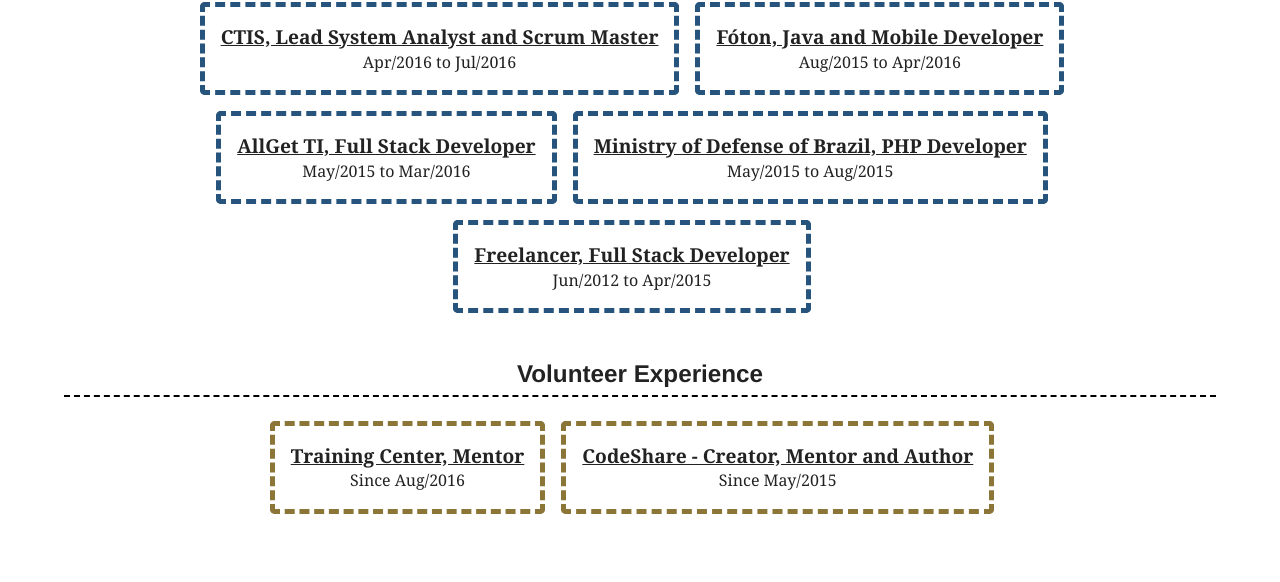
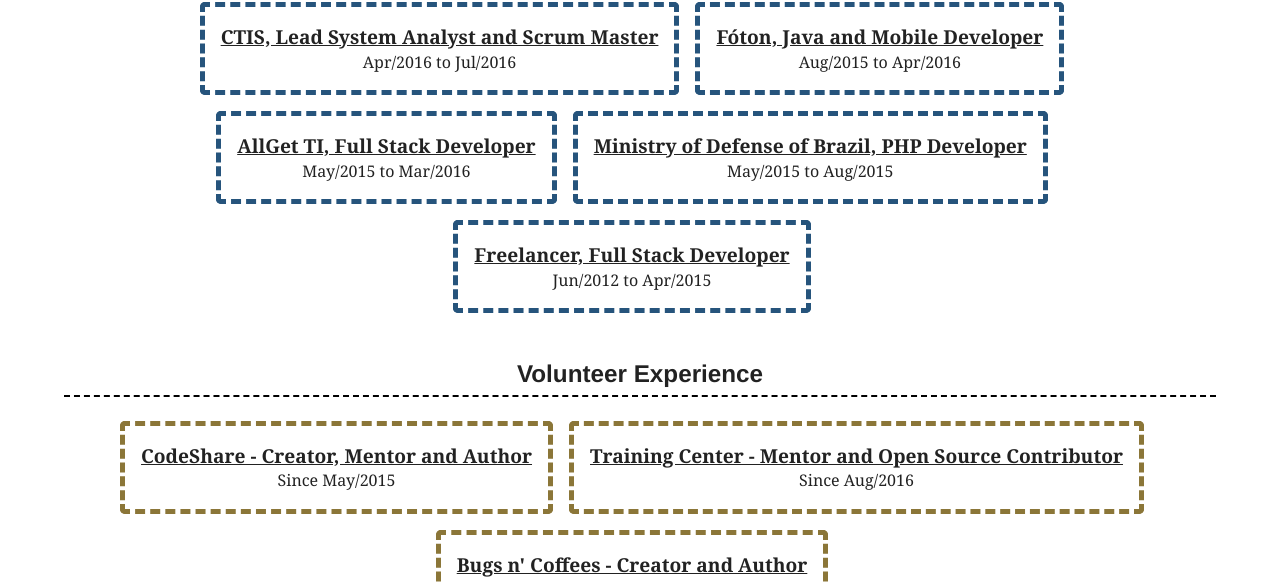
Before and after one commit to WendellAdriel/personal-site, a Gatsby site: page /cv in a window 1280 px wide. Shown: the part 2500-3082 px from the top of the page. Built offline with nearby package versions, Linux system fonts and the light colour scheme; Gatsby itself is replaced by a stand-in of ours; some packages are replaced by stand-ins of ours.

Commit message:
updated info

```diff
--- a/src/pages/skills.js
+++ b/src/pages/skills.js
@@ -76,7 +76,7 @@ export default () => (
       <strong>huge amount of data and complex queries.</strong> I have
       experience working with SQL databases:{' '}
       <strong>MySQL, MariaDB, PostgreSQL and Oracle</strong> and NoSQL databases
-      like: <strong>MongoDB, PouchDB, CouchDB and Redis.</strong>
+      like: <strong>DynamoDB, MongoDB, PouchDB, CouchDB and Redis.</strong>
     </SkillItem>
 
     <SkillItem skill="DevOps" bg="#407899" icon={faCogs}>
--- a/src/utils/cv-data.js
+++ b/src/utils/cv-data.js
@@ -48,6 +48,7 @@ export default {
     'MySQL',
     'PostgreSQL',
     'Oracle',
+    'DynamoDB',
     'MongoDB',
     'Redis',
     'Git',
@@ -112,10 +113,17 @@ export default {
   ],
 
   volunteer: [
-    { title: 'Training Center, Mentor', description: 'Since Aug/2016' },
     {
       title: 'CodeShare - Creator, Mentor and Author',
       description: 'Since May/2015',
     },
+    {
+      title: 'Training Center - Mentor and Open Source Contributor',
+      description: 'Since Aug/2016',
+    },
+    {
+      title: `Bugs n' Coffees - Creator and Author`,
+      description: 'Since Jan/2019',
+    },
   ],
 }
```
Also changed, not shown: src/pages/index.js (+11 -1 lines).
